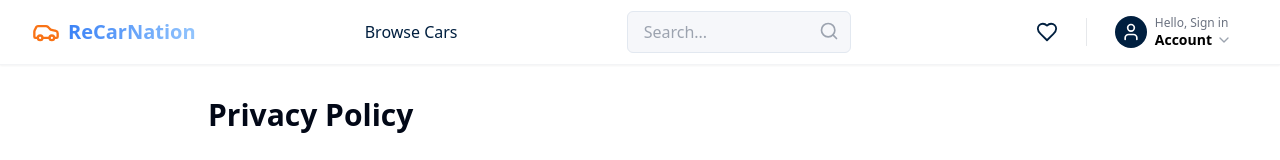
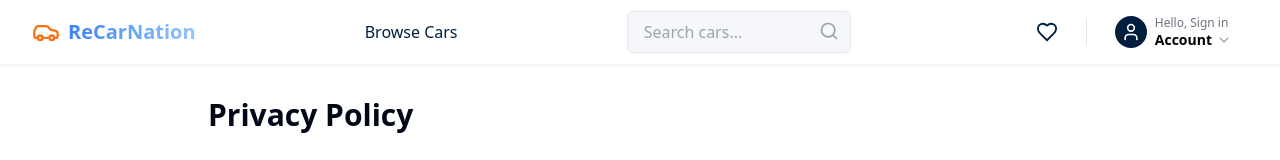
Before and after one commit to kalviumcommunity/s64_HarshSingh_CapStone_ReCarNation, a React (Vite) app in the folder frontend/: page /privacy in a window 1280 px wide. Shown: the top 160 px of the page. Built offline with nearby package versions, Linux system fonts and the light colour scheme; no server answers.

Commit message:
navbar updated

```diff
--- a/frontend/src/components/navbar.jsx
+++ b/frontend/src/components/navbar.jsx
@@ -17,9 +17,16 @@ const Navbar = () => {
   const { user: authUser, loading, logout } = useAuth();
   const [accountOpen, setAccountOpen] = useState(false);
   const [heartHover, setHeartHover] = useState(false);
+  const [searchTerm, setSearchTerm] = useState("");
   const navigate = useNavigate();
 
-  console.log('Current auth user:', authUser); // For debugging
+  const handleSearch = (e) => {
+    e.preventDefault();
+    if (searchTerm.trim()) {
+      navigate(`/browse?search=${encodeURIComponent(searchTerm.trim())}`);
+      setSearchTerm("");
+    }
+  };
 
   const handleLogout = async () => {
     try {
@@ -69,15 +76,22 @@ const Navbar = () => {
 
           {/* Search */}
           <div className="hidden md:flex items-center">
-            <div className="relative">
+            <form onSubmit={handleSearch} className="relative">
               <input
                 type="search"
-                placeholder="Search..."
+                placeholder="Search cars..."
+                value={searchTerm}
+                onChange={(e) => setSearchTerm(e.target.value)}
                 className="w-56 pl-4 pr-10 py-2 rounded-md border bg-[#F6F7FA] focus:ring-2 focus:ring-[#1EAEDB] transition"
                 style={{ fontFamily: "inherit" }}
               />
-              <Search className="absolute right-3 top-2.5 text-gray-400 h-5 w-5" />
-            </div>
+              <button
+                type="submit"
+                className="absolute right-3 top-2.5 text-gray-400 hover:text-gray-600 transition-colors"
+              >
+                <Search className="h-5 w-5" />
+              </button>
+            </form>
           </div>
 
           {/* Right section */}
```
